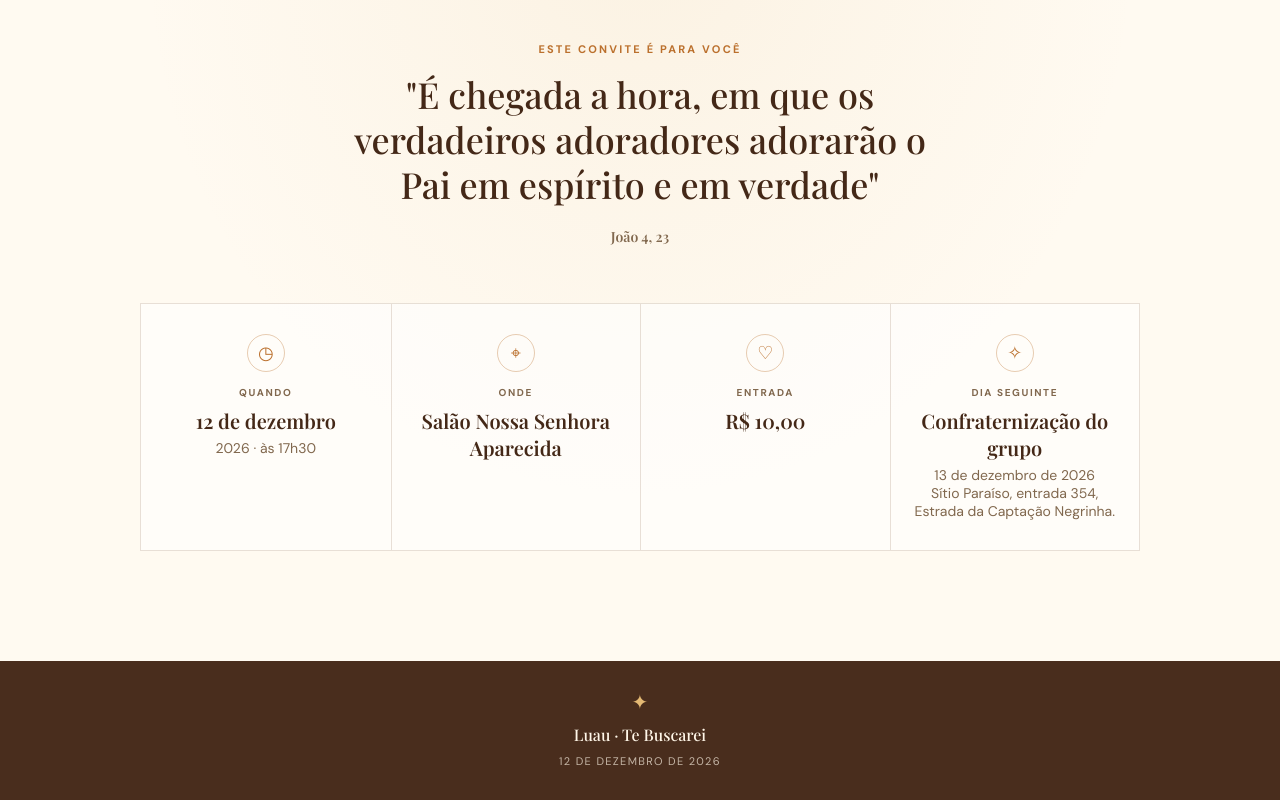
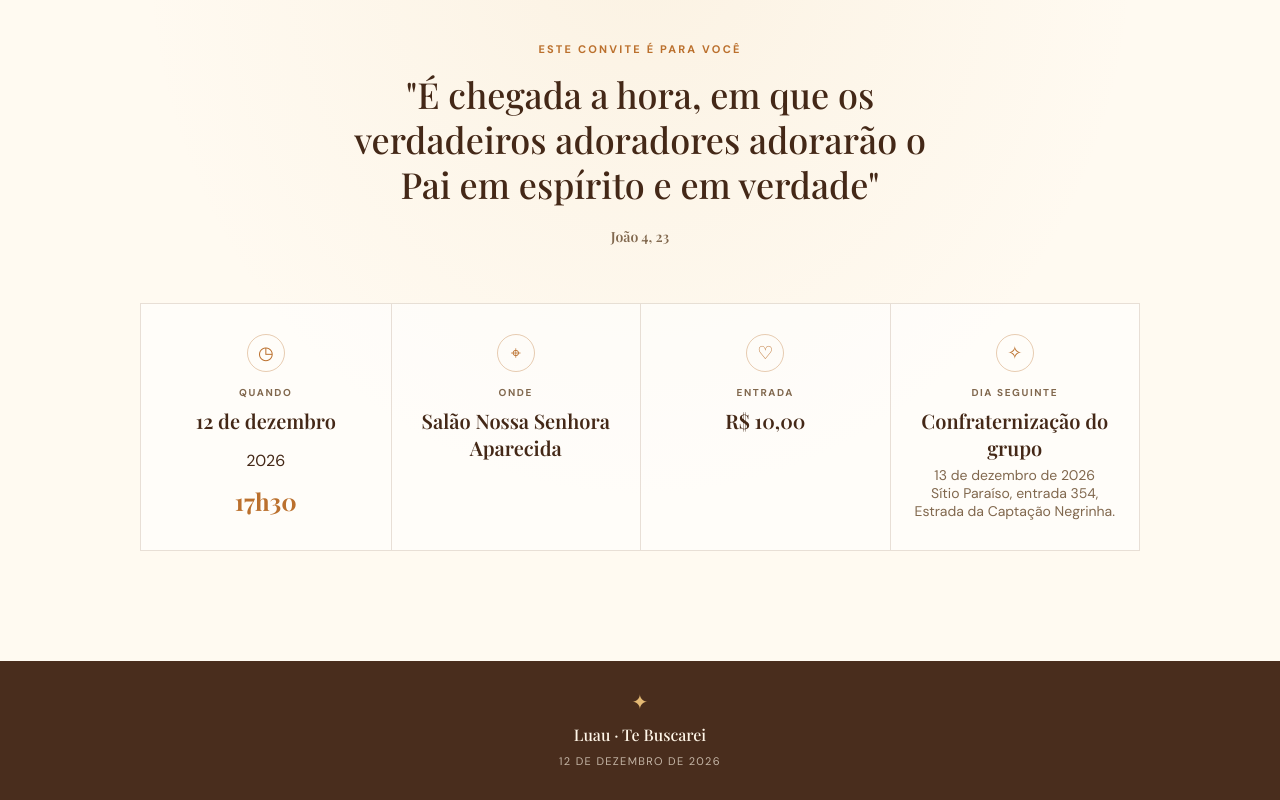
Before and after one commit to dudamunaro/TeBuscarei_Luau, a website: page public/index.html in a window 1280 px wide. Shown: the part 748-1548 px from the top of the page. Drawn offline with nearby package versions, Linux system fonts and the light colour scheme.

Commit message:
Highlight Luau event time
Co-authored-by: Copilot <223556219+Copilot@users.noreply.github.com>

```diff
--- a/public/index.html
+++ b/public/index.html
@@ -63,7 +63,8 @@
                     <span class="detail-icon" aria-hidden="true">◷</span>
                     <p class="detail-label">Quando</p>
                     <h3>12 de dezembro</h3>
-                    <p>2026 · às 17h30</p>
+                    <p>2026</p>
+                    <strong class="detail-time">17h30</strong>
                 </article>
                 <article class="detail-card">
                     <span class="detail-icon" aria-hidden="true">⌖</span>
--- a/public/luau.css
+++ b/public/luau.css
@@ -354,6 +354,15 @@ a {
     font-size: 14px;
 }
 
+.detail-card .detail-time {
+    display: block;
+    margin: 8px 0 0;
+    color: var(--amber);
+    font-family: "Playfair Display", Georgia, serif;
+    font-size: 24px;
+    line-height: 1.2;
+}
+
 .site-footer {
     padding: 28px 20px 32px;
     background: #492d1d;
```
